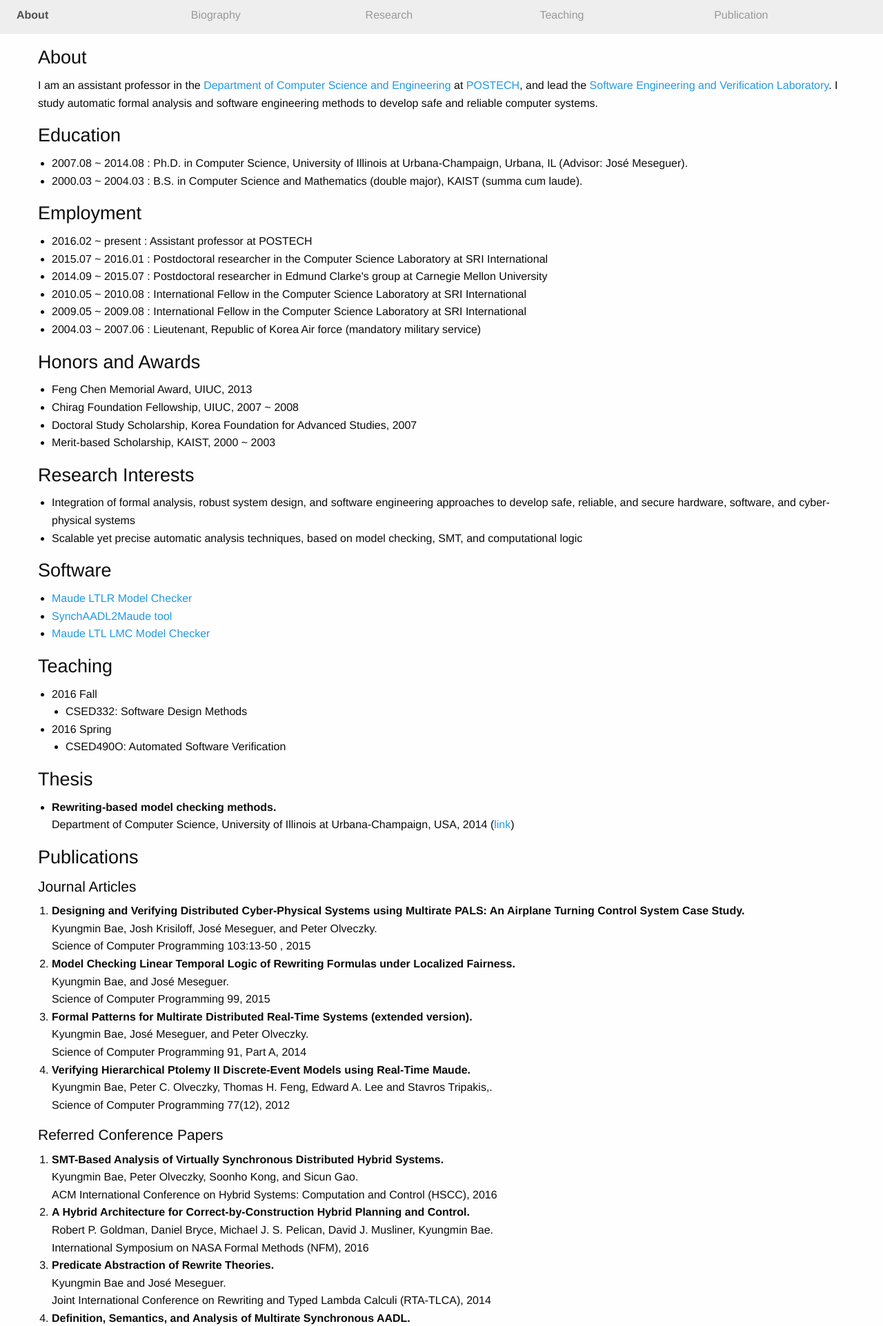
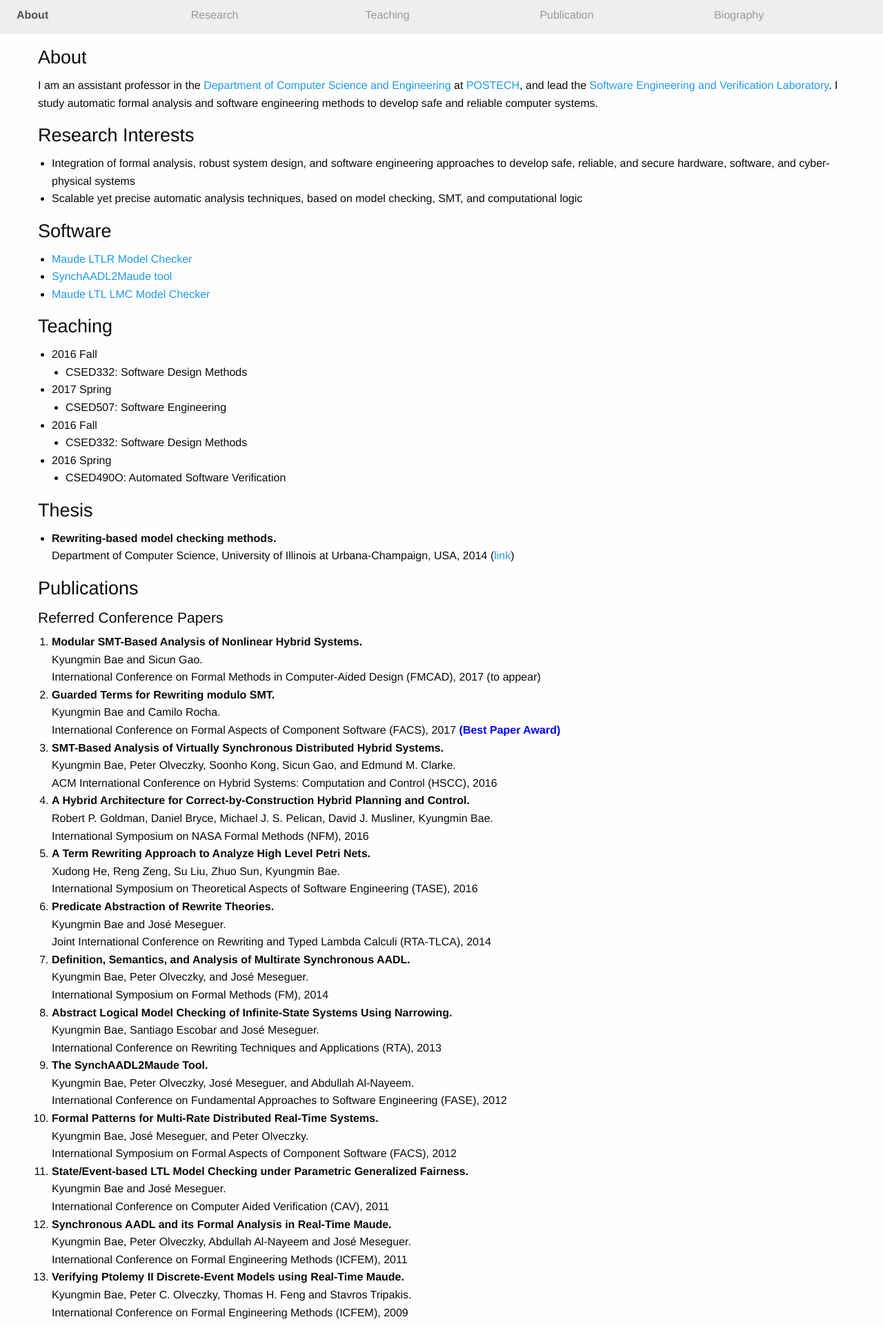
Before and after one commit to postechsv/kmbae, a plain HTML site: page index.html in a window 1280 px wide. Shown: the part 316-2239 px from the top of the page at 69% size. Drawn offline with Linux system fonts and the light colour scheme.

Commit message:
update publication

```diff
--- a/index.html
+++ b/index.html
@@ -47,10 +47,10 @@
                       <nav data-magellan class="sticky-mag" data-bar-offset="20">
                           <ul class="top-bar vertical medium-horizontal menu expanded" >
                               <li><a href="#about">About</a></li>
-                              <li><a href="#bio">Biography</a></li>
                               <li><a href="#research">Research</a></li>
                               <li><a href="#teaching">Teaching</a></li>
                               <li><a href="#papers">Publication</a></li>
+                              <li><a href="#bio">Biography</a></li>
                           </ul>
                       </nav>
                   </div>
@@ -62,43 +62,11 @@
           <div class="column row">
               <h2>About</h2>
               <p>
-              I am an assistant professor in the <a href="http://cse.postech.ac.kr/">Department of Computer Science and Engineering</a> at <a href="http://www.postech.ac.kr/">POSTECH</a>, and lead the <a href="http://selab.postech.ac.kr">Software Engineering and Verification Laboratory</a>.
+              I am an assistant professor in the <a href="http://cse.postech.ac.kr/">Department of Computer Science and Engineering</a> at <a href="http://www.postech.ac.kr/">POSTECH</a>, and lead the <a href="http://sevlab.postech.ac.kr">Software Engineering and Verification Laboratory</a>.
               I study automatic formal analysis and software engineering methods to develop safe and reliable computer systems.
               </p>
           </div>
       </section>
-
-      <section id="bio" data-magellan-target="bio">
-          <div class="column row">
-              <h2>Education</h2>
-              <ul>
-                  <li> 2007.08 ~ 2014.08 : Ph.D. in Computer Science, University of Illinois at Urbana-Champaign, Urbana, IL (Advisor: Jos&eacute; Meseguer).
-                  <li> 2000.03 ~ 2004.03 : B.S. in Computer Science and Mathematics (double major), KAIST (summa cum laude).
-              </ul>
-          </div>
-
-          <div class="column row">
-              <h2>Employment</h2>
-              <ul>
-                  <li> 2016.02 ~ present : Assistant professor at POSTECH </li>
-                  <li> 2015.07 ~ 2016.01 : Postdoctoral researcher in the Computer Science Laboratory at SRI International </li>
-                  <li> 2014.09 ~ 2015.07 : Postdoctoral researcher in Edmund Clarke's  group at Carnegie Mellon University </li>
-                  <li> 2010.05 ~ 2010.08 : International Fellow  in the Computer Science Laboratory at SRI International </li>
-                  <li> 2009.05 ~ 2009.08 : International Fellow  in the Computer Science Laboratory at SRI International </li>
-                  <li> 2004.03 ~ 2007.06 : Lieutenant, Republic of Korea Air force (mandatory military service) </li>
-              </ul>
-          </div>
-          <div class="column row">
-              <h2>Honors and Awards</h2>
-              <ul>
-                  <li>Feng Chen Memorial Award, UIUC, 2013</li>
-                  <li>Chirag Foundation Fellowship, UIUC, 2007 ~ 2008</li>
-                  <li>Doctoral Study Scholarship, Korea Foundation for Advanced Studies, 2007</li>
-                  <li>Merit-based Scholarship, KAIST, 2000 ~ 2003</li>
-              </ul>
-          </div>
-      </section>
-
 
       <section id="research" data-magellan-target="research">
           <div class="column row">
@@ -122,6 +90,14 @@
           <div class="column row">
               <h2>Teaching</h2>
               <ul>
+                  <li> 2016 Fall
+                  <ul>
+                      <li> CSED332: Software Design Methods </li>
+                  </ul>
+                  <li> 2017 Spring
+                  <ul>
+                      <li> CSED507: Software Engineering </li>
+                  </ul>
                   <li> 2016 Fall
                   <ul>
                       <li> CSED332: Software Design Methods </li>
@@ -151,40 +127,26 @@
              <h2>Publications</h2>
 
              <div>
-                 <h3> Journal Articles </h3>
-                 <ol>
-                    <li>
-                        <span class="title">Designing and Verifying Distributed Cyber-Physical Systems using Multirate PALS: An Airplane Turning Control System Case Study</span>
-                        <span class="author">Kyungmin Bae, Josh Krisiloff, Jos&eacute; Meseguer, and Peter Olveczky</span>
-                        <span class="ref">Science of Computer Programming 103:13-50 </span>
-                        <span class="year">2015</span>
-                    </li>
-                    <li>
-                        <span class="title">Model Checking Linear Temporal Logic of Rewriting Formulas under Localized Fairness</span>
-                        <span class="author">Kyungmin Bae, and Jos&eacute; Meseguer</span>
-                        <span class="ref">Science of Computer Programming 99</span>
-                        <span class="year">2015</span>
-                    </li>
-                    <li>
-                        <span class="title">Formal Patterns for Multirate Distributed Real-Time Systems (extended version)</span>
-                        <span class="author">Kyungmin Bae, Jos&eacute; Meseguer, and Peter Olveczky</span>
-                        <span class="ref">Science of Computer Programming 91, Part A</span>
-                        <span class="year">2014</span>
-                    </li>
-                    <li>
-                        <span class="title">Verifying Hierarchical Ptolemy II Discrete-Event Models using Real-Time Maude</span>
-                        <span class="author">Kyungmin Bae, Peter C. Olveczky, Thomas H. Feng,  Edward A. Lee and Stavros Tripakis,</span>
-                        <span class="ref"> Science of Computer Programming 77(12)</span>
-                        <span class="year">2012</span>
-                    </li>
-                 </ol>
-             </div>
-             <div>
                  <h3> Referred Conference Papers </h3>
                  <ol>
                      <li>
+                         <span class="title">Modular SMT-Based Analysis of Nonlinear Hybrid Systems</span>
+                         <span class="author">Kyungmin Bae and Sicun Gao</span>
+                         <span class="ref">International Conference on
+Formal Methods in Computer-Aided Design (FMCAD)</span>
+                         <span class="year">2017</span>
+                         <span>(to appear)</span>
+                     </li>
+                     <li>
+                         <span class="title">Guarded Terms for Rewriting modulo SMT</span>
+                         <span class="author">Kyungmin Bae and Camilo Rocha</span>
+                         <span class="ref">International Conference on Formal Aspects of Component Software (FACS)</span>
+                         <span class="year">2017</span>
+                         <span style="color:blue; font-weight:bold;">(Best Paper Award)</span>
+                     </li>
+                     <li>
                          <span class="title">SMT-Based Analysis of Virtually Synchronous Distributed Hybrid Systems</span>
-                         <span class="author">Kyungmin Bae, Peter Olveczky, Soonho Kong, and Sicun Gao</span>
+                         <span class="author">Kyungmin Bae, Peter Olveczky, Soonho Kong, Sicun Gao, and Edmund M. Clarke</span>
                          <span class="ref">ACM International Conference on Hybrid Systems: Computation and Control (HSCC)</span>
                          <span class="year">2016</span>
                      </li>
@@ -192,6 +154,12 @@
                          <span class="title">A Hybrid Architecture for Correct-by-Construction Hybrid Planning and Control</span>
                          <span class="author">Robert P. Goldman, Daniel Bryce, Michael J. S. Pelican, David J. Musliner, Kyungmin Bae</span>
                          <span class="ref"> International Symposium on NASA Formal Methods (NFM)</span>
+                         <span class="year">2016</span>
+                     </li>
+                     <li>
+                         <span class="title">A Term Rewriting Approach to Analyze High Level Petri Nets</span>
+                         <span class="author">Xudong He, Reng Zeng, Su Liu, Zhuo Sun, Kyungmin Bae</span>
+                         <span class="ref"> International Symposium on Theoretical Aspects of Software Engineering (TASE)</span>
                          <span class="year">2016</span>
                      </li>
                      <li>
@@ -245,6 +213,35 @@
                      </li>
                  </ol>
               </div>
+             <div>
+                 <h3> Journal Articles </h3>
+                 <ol>
+                    <li>
+                        <span class="title">Designing and Verifying Distributed Cyber-Physical Systems using Multirate PALS: An Airplane Turning Control System Case Study</span>
+                        <span class="author">Kyungmin Bae, Josh Krisiloff, Jos&eacute; Meseguer, and Peter Olveczky</span>
+                        <span class="ref">Science of Computer Programming 103:13-50 </span>
+                        <span class="year">2015</span>
+                    </li>
+                    <li>
+                        <span class="title">Model Checking Linear Temporal Logic of Rewriting Formulas under Localized Fairness</span>
+                        <span class="author">Kyungmin Bae, and Jos&eacute; Meseguer</span>
+                        <span class="ref">Science of Computer Programming 99</span>
+                        <span class="year">2015</span>
+                    </li>
+                    <li>
+                        <span class="title">Formal Patterns for Multirate Distributed Real-Time Systems (extended version)</span>
+                        <span class="author">Kyungmin Bae, Jos&eacute; Meseguer, and Peter Olveczky</span>
+                        <span class="ref">Science of Computer Programming 91, Part A</span>
+                        <span class="year">2014</span>
+                    </li>
+                    <li>
+                        <span class="title">Verifying Hierarchical Ptolemy II Discrete-Event Models using Real-Time Maude</span>
+                        <span class="author">Kyungmin Bae, Peter C. Olveczky, Thomas H. Feng,  Edward A. Lee and Stavros Tripakis,</span>
+                        <span class="ref"> Science of Computer Programming 77(12)</span>
+                        <span class="year">2012</span>
+                    </li>
+                 </ol>
+             </div>
              <div>
                  <h3> Referred Workshop Papers </h3>
                  <ol>
@@ -307,6 +304,40 @@
           </div>
       </section>
 
+      <section id="bio" data-magellan-target="bio">
+          <div class="column row">
+              <h2>Education</h2>
+              <ul>
+                  <li> 2007.08 ~ 2014.08 : Ph.D. in Computer Science, University of Illinois at Urbana-Champaign, Urbana, IL (Advisor: Jos&eacute; Meseguer).
+                  <li> 2000.03 ~ 2004.03 : B.S. in Computer Science and Mathematics (double major), KAIST (summa cum laude).
+              </ul>
+          </div>
+
+          <div class="column row">
+              <h2>Employment</h2>
+              <ul>
+                  <li> 2016.02 ~ present : Assistant professor at POSTECH </li>
+                  <li> 2015.07 ~ 2016.01 : Postdoctoral researcher in the Computer Science Laboratory at SRI International </li>
+                  <li> 2014.09 ~ 2015.07 : Postdoctoral researcher in Edmund Clarke's  group at Carnegie Mellon University </li>
+                  <li> 2010.05 ~ 2010.08 : International Fellow  in the Computer Science Laboratory at SRI International </li>
+                  <li> 2009.05 ~ 2009.08 : International Fellow  in the Computer Science Laboratory at SRI International </li>
+                  <li> 2004.03 ~ 2007.06 : Lieutenant, Republic of Korea Air force (mandatory military service) </li>
+              </ul>
+          </div>
+          <div class="column row">
+              <h2>Honors and Awards</h2>
+              <ul>
+                  <li>Best Paper Award, FACS, 2017</li>
+                  <li>Feng Chen Memorial Award, UIUC, 2013</li>
+                  <li>Chirag Foundation Fellowship, UIUC, 2007 ~ 2008</li>
+                  <li>Doctoral Study Scholarship, Korea Foundation for Advanced Studies, 2007</li>
+                  <li>Merit-based Scholarship, KAIST, 2000 ~ 2003</li>
+              </ul>
+          </div>
+      </section>
+
+
+
       <div id="pgend"></div>
 
       <script src="js/jquery.min.js"></script>
```
